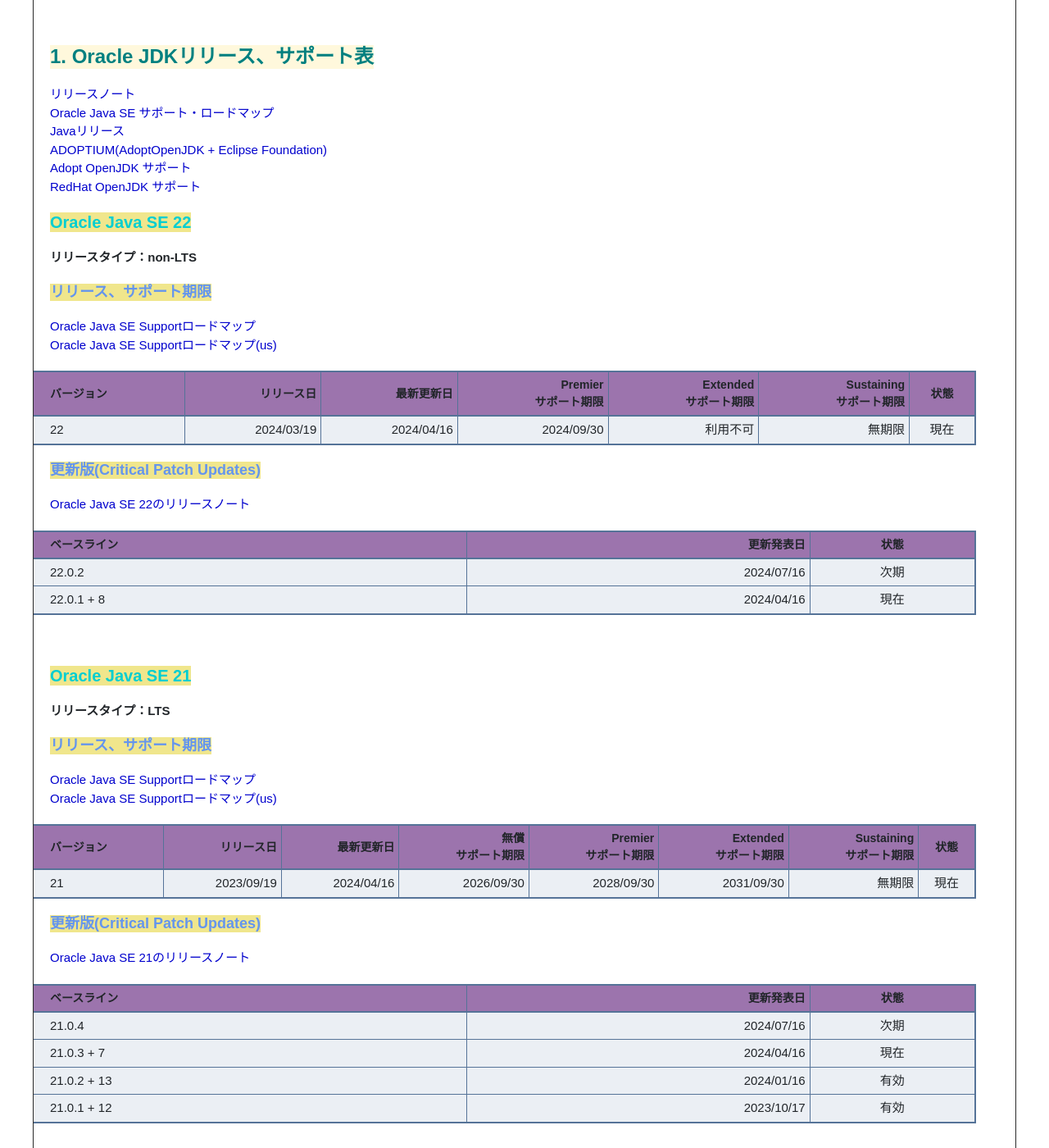
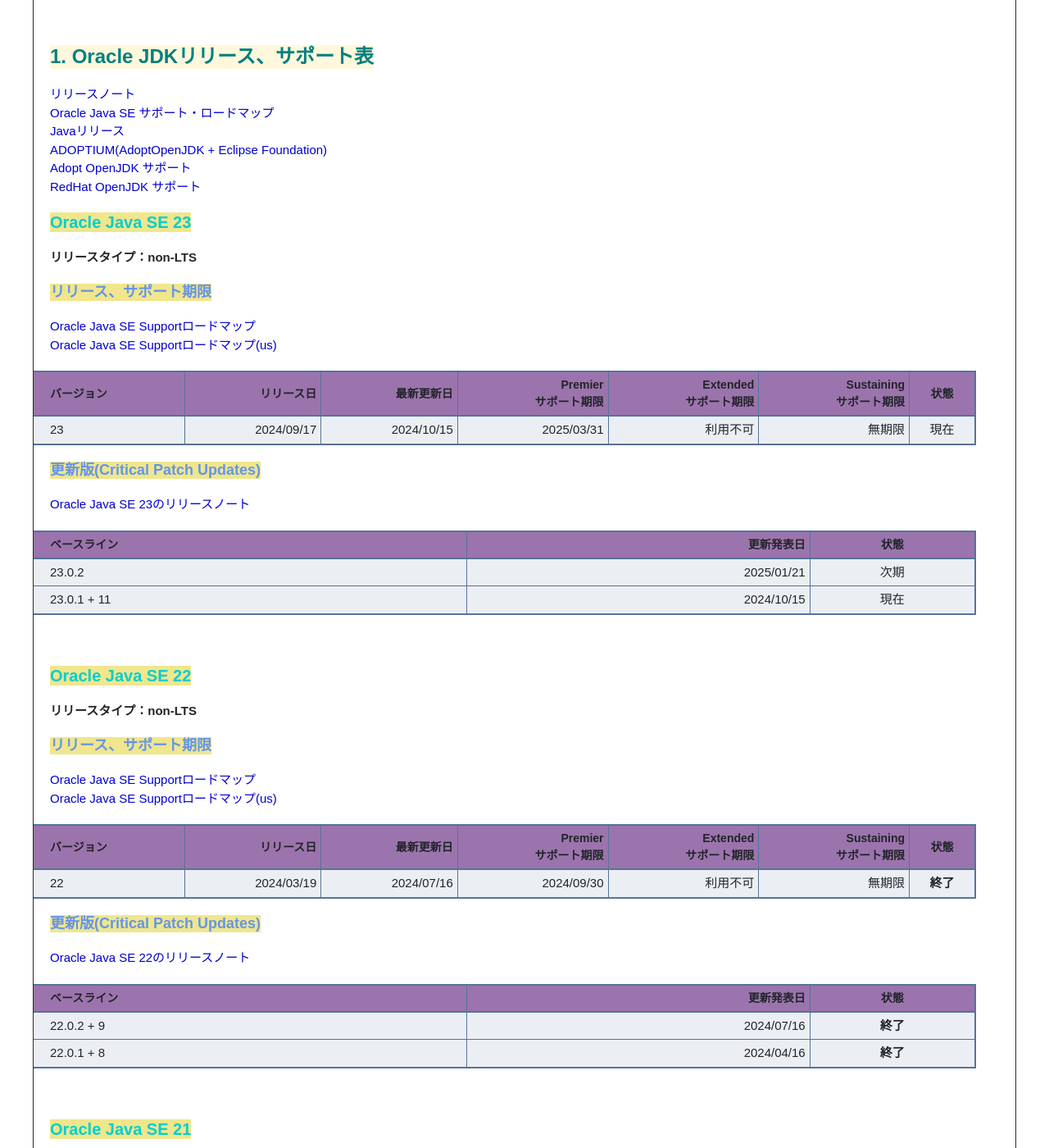
Before and after one commit to person-carrying-water/person-carrying-water.github.io, a Jekyll site: the page built from Contents/Java/JdkSupport.md, in a window 1280 px wide and 1400 px high, scrolled down 707 px. Shown: the whole window at 82% size. Built offline with Jekyll 4.4.1, drawn with Linux system fonts in a browser that asks for light colours; nearby versions of some CDN libraries; emoji names are drawn with the system emoji font; some of the changed text lies outside the part shown.

Commit message:
Win241109

```diff
--- a/Contents/Java/JdkSupport.md
+++ b/Contents/Java/JdkSupport.md
@@ -3,7 +3,7 @@
 title: ":newspaper: Oracle Java"
 description: ":paperclip: Oracle Java Development Kit リリース、サポート表"
 date: "2019/03/30"
-lastmod: "2024/05/10"
+lastmod: "2024/11/09"
 ---
 
 ## 0. はじめに
@@ -38,6 +38,27 @@
 [Adopt OpenJDK サポート](https://adoptopenjdk.net/support.html)
 [RedHat OpenJDK サポート](https://access.redhat.com/ja/articles/1457743)
 
+### Oracle Java SE 23
+**リリースタイプ：non-LTS**
+
+#### リリース、サポート期限
+[Oracle Java SE Supportロードマップ](https://www.oracle.com/jp/java/technologies/java-se-support-roadmap.html)
+[Oracle Java SE Supportロードマップ(us)](https://www.oracle.com/java/technologies/java-se-support-roadmap.html)
+
+| バージョン | リリース日 | 最新更新日 | Premier<br />サポート期限 | Extended<br />サポート期限 | Sustaining<br />サポート期限|  状態   |
+| :--------- | ---------: | ---------: | -----------------------: | -------------------------: | -------------------------: | :-----: |
+| 23         | 2024/09/17 | 2024/10/15 | 2025/03/31               | 利用不可                   | 無期限                     | 現在 |
+
+#### 更新版(Critical Patch Updates)
+[Oracle Java SE 23のリリースノート](https://www.oracle.com/java/technologies/javase/23u-relnotes.html)
+
+| ベースライン | 更新発表日 |   状態   |
+| :--------- | ---------: | :-----: |
+| 23.0.2 | 2025/01/21 | 次期 |
+| 23.0.1 + 11 | 2024/10/15 | 現在 |
+
+<br />
+
 ### Oracle Java SE 22
 **リリースタイプ：non-LTS**
 
@@ -47,15 +68,15 @@
 
 | バージョン | リリース日 | 最新更新日 | Premier<br />サポート期限 | Extended<br />サポート期限 | Sustaining<br />サポート期限|  状態   |
 | :--------- | ---------: | ---------: | -----------------------: | -------------------------: | -------------------------: | :-----: |
-| 22         | 2024/03/19 | 2024/04/16 | 2024/09/30               | 利用不可                   | 無期限                     | 現在  |
+| 22         | 2024/03/19 | 2024/07/16 | 2024/09/30               | 利用不可                   | 無期限                     | **終了** |
 
 #### 更新版(Critical Patch Updates)
 [Oracle Java SE 22のリリースノート](https://www.oracle.com/java/technologies/javase/22u-relnotes.html)
 
 | ベースライン | 更新発表日 |   状態   |
 | :--------- | ---------: | :-----: |
-| 22.0.2     | 2024/07/16 | 次期 |
-| 22.0.1 + 8 | 2024/04/16 | 現在 |
+| 22.0.2 + 9 | 2024/07/16 | **終了** |
+| 22.0.1 + 8 | 2024/04/16 | **終了** |
 
 <br />
 
@@ -68,15 +89,17 @@
 
 | バージョン | リリース日 | 最新更新日 | 無償<br />サポート期限 | Premier<br />サポート期限 | Extended<br />サポート期限 | Sustaining<br />サポート期限|  状態   |
 | :--------- | ---------: | ---------: | --------------------: | -----------------------: | -------------------------: | -------------------------: | :-----: |
-| 21         | 2023/09/19 | 2024/04/16 | 2026/09/30            | 2028/09/30               | 2031/09/30                 | 無期限                     | 現在  |
+| 21         | 2023/09/19 | 2024/10/15 | 2026/09/30            | 2028/09/30               | 2031/09/30                 | 無期限                     | 現在  |
 
 #### 更新版(Critical Patch Updates)
 [Oracle Java SE 21のリリースノート](https://www.oracle.com/java/technologies/javase/21u-relnotes.html)
 
 | ベースライン | 更新発表日 |   状態   |
 | :--------- | ---------: | :-----: |
-| 21.0.4     | 2024/07/16 | 次期 |
-| 21.0.3 + 7  | 2024/04/16 | 現在 |
+| 21.0.6     | 2025/01/21 | 次期 |
+| 21.0.5 + 9  | 2024/10/15 | 現在 |
+| 21.0.4 + 8  | 2024/07/16 | 有効 |
+| 21.0.3 + 7  | 2024/04/16 | 有効 |
 | 21.0.2 + 13 | 2024/01/16 | 有効 |
 | 21.0.1 + 12 | 2023/10/17 | 有効 |
 
@@ -156,15 +179,17 @@
 
 | バージョン | リリース日 | 最新更新日 | 無償<br />サポート期限 | Premier<br />サポート期限 | Extended<br />サポート期限 | Sustaining<br />サポート期限|  状態   |
 | :--------- | ---------: | ---------: | --------------------: | -----------------------: | -------------------------: | -------------------------: | :-----: |
-| 17         | 2021/09/14 | 2024/04/16 | 2024/09/30            | 2026/09/30               | 2029/09/30                 | 無期限                     | 有効 |
+| 17         | 2021/09/14 | 2024/10/15 | 2024/09/30            | 2026/09/30               | 2029/09/30                 | 無期限                     | 有効 |
 
 #### 更新版(Critical Patch Updates)
 [Oracle Java SE 17のリリースノート](https://www.oracle.com/java/technologies/javase/17u-relnotes.html)
 
 | ベースライン | 更新発表日 |   状態   |
 | :--------- | ---------: | :-----: |
-| 17.0.12    | 2024/07/16 | 次期  |
-| 17.0.11 + 7  | 2024/04/16 | 現在  |
+| 17.0.14    | 2025/01/21 | 次期  |
+| 17.0.13 + 10 | 2024/10/15 | 現在  |
+| 17.0.12 + 8  | 2024/07/16 | 有効  |
+| 17.0.11 + 7  | 2024/04/16 | 有効  |
 | 17.0.10 + 11 | 2024/01/16 | 有効  |
 | 17.0.9 + 11 | 2023/10/17 | 有効  |
 | 17.0.8 + 9 | 2023/07/18 | 有効  |
@@ -210,15 +235,17 @@
 
 | バージョン | リリース日 | 最新更新日 | Premier<br />サポート期限 | Extended<br />サポート期限 | Sustaining<br />サポート期限|  状態   |
 | :--------- | ---------: | ---------: | -----------------------: | -------------------------: | -------------------------: | :-----: |
-| 11         | 2018/09/25 | 2024/04/16 | 2023/09/30               | 2032/01/31                 | 無期限                     | 有効 |
+| 11         | 2018/09/25 | 2024/10/15 | 2023/09/30               | 2032/01/31                 | 無期限                     | 有効 |
 
 #### 更新版(Critical Patch Updates)
 [Oracle Java SE 11のリリースノート](https://www.oracle.com/java/technologies/javase/11u-relnotes.html)
 
 | ベースライン | 更新発表日 |   状態   |
 | :--------- | ---------: | :-----: |
-| 11.0.24    | 2024/07/16 | 次期  |
-| 11.0.23 + 7 | 2024/04/16 | 現在 |
+| 11.0.26    | 2025/01/21 | 次期  |
+| 11.0.25 + 9 | 2024/10/15 | 現在  |
+| 11.0.24 + 7 | 2024/07/16 | 有効  |
+| 11.0.23 + 7 | 2024/04/16 | 有効 |
 | 11.0.22 + 9 | 2024/01/16 | 有効  |
 | 11.0.21 + 9 | 2023/10/17 | 有効  |
 | 11.0.20 + 9 | 2023/07/18 | 有効  |
@@ -244,15 +271,17 @@
 
 | バージョン | リリース日 | 最新更新日 | 無償<br />サポート期限 | Premier<br />サポート期限 | Extended<br />サポート期限 | Sustaining<br />サポート期限|  状態   |
 | :--------- | ---------: | ---------: | --------------------: | -----------------------: | -------------------------: | -------------------------: | :-----: |
-| 8          | 2014/03/18 | 2024/04/16 | 2019/01/31            | 2022/03/31               | 2030/12/31                 | 無期限                     | 有効 |
+| 8          | 2014/03/18 | 2024/10/15 | 2019/01/31            | 2022/03/31               | 2030/12/31                 | 無期限                     | 有効 |
 
 #### 更新版(Critical Patch Updates)
 [Oracle Java SE 8のリリースノート](https://www.oracle.com/java/technologies/javase/8u-relnotes.html)
 
 | ベースライン | 更新発表日 |   状態   |
 | :--------- | ---------: | :-----: |
-| 8u421      | 2024/07/16 | 次期  |
-| 8u411-b09  | 2024/04/16 | 現在  |
+| 8u441      | 2025/01/21 | 次期  |
+| 8u431-b10  | 2024/10/15 | 現在  |
+| 8u421-b09  | 2024/07/16 | 有効  |
+| 8u411-b09  | 2024/04/16 | 有効  |
 | 8u401-b10  | 2024/01/16 | 有効  |
 | 8u391-b13  | 2023/10/17 | 有効  |
 | 8u381-b09  | 2023/07/18 | 有効  |
@@ -286,6 +315,8 @@
 
 | ベースライン | 更新発表日 |   状態   |
 | :--------- | ---------: | :-----: |
+| 7u441-b08(Restricted)  | 2024/10/15 | **終了** |
+| 7u431-b04(Restricted)  | 2024/07/16 | **終了** |
 | 7u421-b06(Restricted)  | 2024/04/16 | **終了** |
 | 7u411-b09(Restricted)  | 2024/01/16 | **終了** |
 | 7u401-b07(Restricted)  | 2023/10/17 | **終了** |
```
Also changed, not shown: Contents/Ide/VisualStudio/VisualStudioSupport.md (+23 -13 lines).
